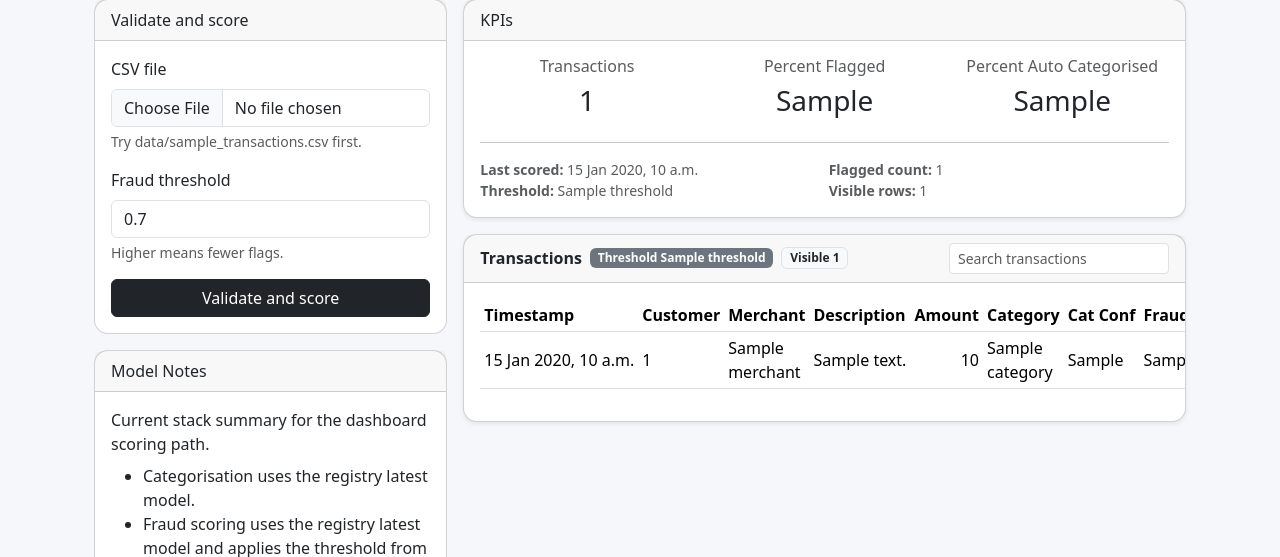
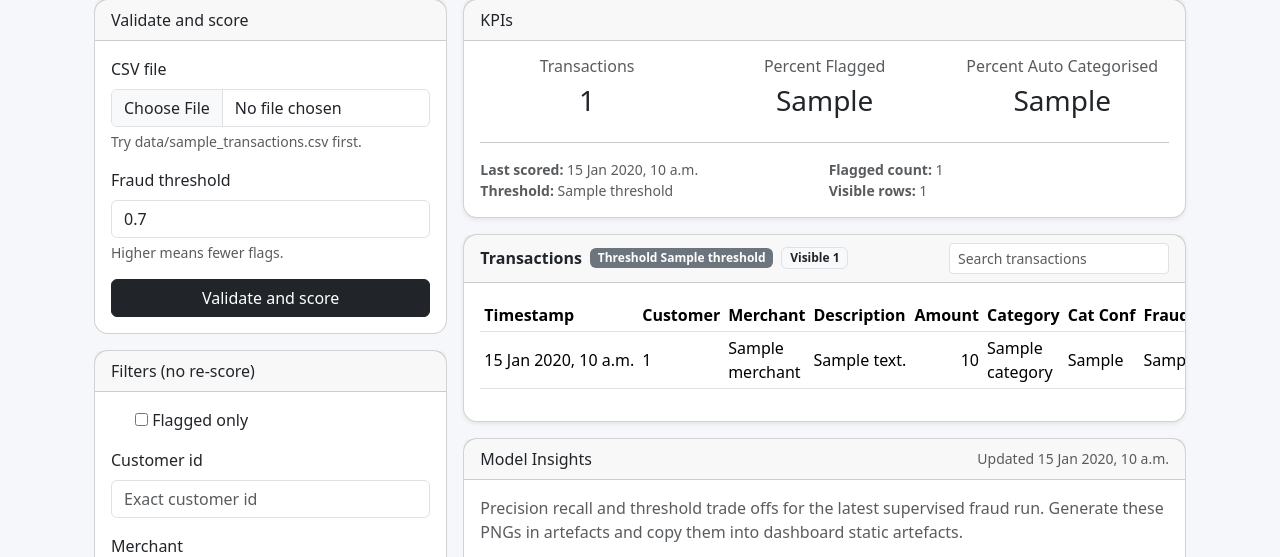
Before and after one commit to AAdewunmi/Neo-Bank-Fraud-Detection-Project, a Django app: template dashboard/templates/dashboard/index.html in a window 1280 px wide. Shown: the part 113-670 px from the top of the page. Run offline with Django 5.2, Linux system fonts and the light colour scheme; tables that the repository leaves empty hold one stand-in row (values such as "Sample post"); the template is opened without the code that fills it: values that come from a table or form of the project are taken from there, most other values are stand-ins (such as "Sample title", 1, 10 or a date in 2020).

Commit message:
Update dashboard layout: add filters, move insights, drop notes/guidance

```diff
--- a/dashboard/templates/dashboard/_model_insights.html
+++ b/dashboard/templates/dashboard/_model_insights.html
@@ -1,20 +1,5 @@
 {% load static %}
 <!-- Component: model insights panel -->
-
-<div class="card">
-  <div class="card-header">Model Notes</div>
-  <div class="card-body">
-
-    <p class="mb-2">
-      Current stack summary for the dashboard scoring path.
-    </p>
-
-    <ul class="mb-0">
-      <li>Categorisation uses the registry latest model.</li>
-      <li>Fraud scoring uses the registry latest model and applies the threshold from the form.</li>
-    </ul>
-  </div>
-</div>
 
 <div class="card mt-3">
   <div class="card-header d-flex justify-content-between align-items-center">
@@ -43,16 +28,3 @@
     </div>
   </div>
 </div>
-
-<div class="card mt-3">
-  <div class="card-header">Analyst guidance</div>
-  <div class="card-body">
-    <p class="mb-2">
-      Adjust the fraud threshold to see how it impacts flagged transactions.
-    </p>
-    <ul class="mb-0">
-      <li>Lower thresholds flag more transactions as potentially fraudulent.</li>
-      <li>Higher thresholds reduce false positives but may miss some fraud.</li>
-    </ul>
-  </div>
-</div>
--- a/dashboard/templates/dashboard/index.html
+++ b/dashboard/templates/dashboard/index.html
@@ -43,8 +43,46 @@
         </div>
       </div>
 
-      <div class="mt-3">
-        {% include "dashboard/_model_insights.html" %}
+      <div class="card mt-3">
+        <div class="card-header">Filters (no re-score)</div>
+        <div class="card-body">
+          <form method="get" action="">
+            <div class="form-check mb-3">
+              {{ filter_form.flagged_only }}
+              <label class="form-check-label" for="{{ filter_form.flagged_only.id_for_label }}">
+                Flagged only
+              </label>
+            </div>
+
+            <div class="mb-3">
+              <label class="form-label" for="{{ filter_form.customer_id.id_for_label }}">Customer id</label>
+              {{ filter_form.customer_id }}
+            </div>
+
+            <div class="mb-3">
+              <label class="form-label" for="{{ filter_form.merchant.id_for_label }}">Merchant</label>
+              {{ filter_form.merchant }}
+            </div>
+
+            <div class="mb-3">
+              <label class="form-label" for="{{ filter_form.category.id_for_label }}">Category</label>
+              {{ filter_form.category }}
+            </div>
+
+            <div class="mb-3">
+              <label class="form-label" for="{{ filter_form.min_fraud_risk.id_for_label }}">Min fraud risk</label>
+              {{ filter_form.min_fraud_risk }}
+            </div>
+
+            <div class="d-flex gap-2">
+              <button class="btn btn-outline-dark w-50" type="submit">Apply</button>
+              <a class="btn btn-outline-secondary w-50" href="{% url 'dashboard:index' %}">Reset</a>
+            </div>
+          </form>
+          <div class="text-muted small mt-2">
+            Filters apply to the last scored run stored in session.
+          </div>
+        </div>
       </div>
     </div>
 
@@ -55,6 +93,10 @@
         {% include "dashboard/_transactions_table.html" %}
       </div>
 
+      <div class="mt-3">
+        {% include "dashboard/_model_insights.html" %}
+      </div>
+
       {# Backwards compatible include for older template versions #}
       {# {% include "dashboard/_results_table.html" %} #}
     </div>
```
